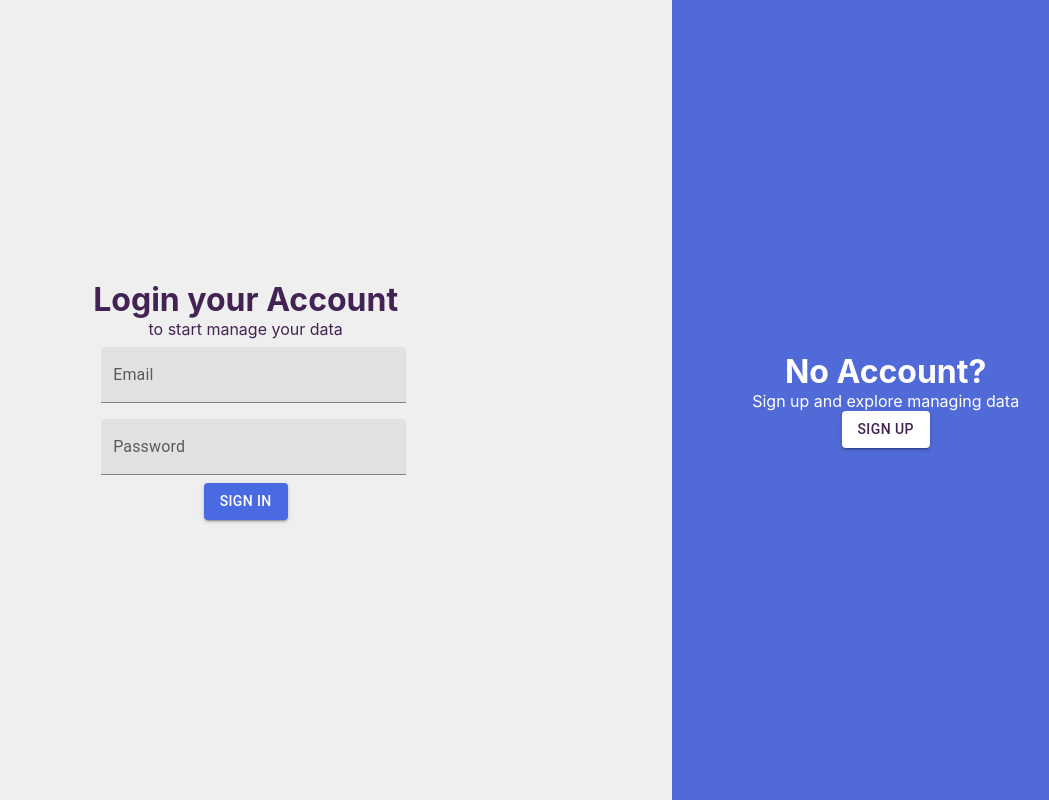
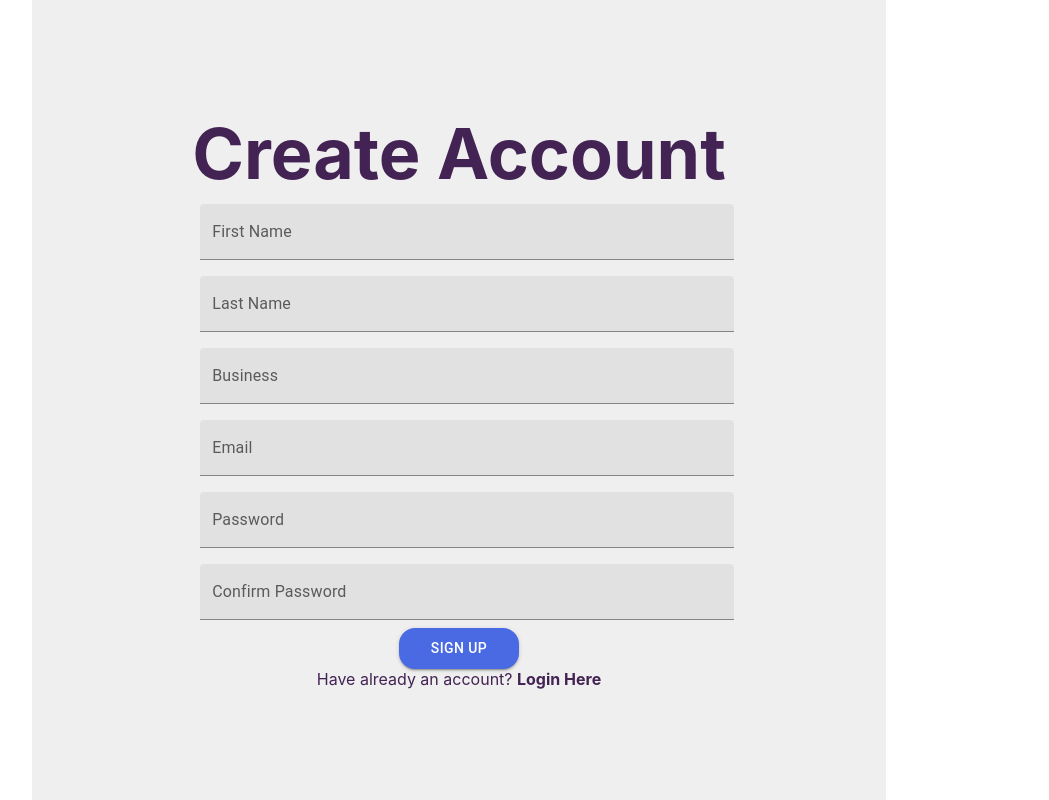
Before and after one commit to mdbandi123/servis, a React (Create React App) app in the folder FE/client-app/: page / in a window 1280 px wide. Shown: the whole page, without its empty margins (181-1230 px from the left). Built offline with nearby package versions, Linux system fonts and the light colour scheme.

Commit message:
edit button size & text size

```diff
--- a/FE/client-app/package.json
+++ b/FE/client-app/package.json
@@ -6,6 +6,7 @@
   "dependencies": {
     "@emotion/react": "^11.10.5",
     "@emotion/styled": "^11.10.5",
+    "@mui/icons-material": "^5.11.0",
     "@mui/material": "^5.11.5",
     "@testing-library/jest-dom": "^5.16.5",
     "@testing-library/react": "^13.4.0",
--- a/FE/client-app/src/App.js
+++ b/FE/client-app/src/App.js
@@ -5,8 +5,8 @@ import SignUp from './pages/signup/SignUp';
 function App(){
   return(
     <div>
-      <SignIn />
-      {/* <SignUp /> */}
+      {/* <SignIn /> */}
+      <SignUp />
     </div>
   )
 }
--- a/FE/client-app/src/pages/signup/SignUp.js
+++ b/FE/client-app/src/pages/signup/SignUp.js
@@ -11,11 +11,12 @@ const secondaryTxt = createTheme();
 const lightTxt = createTheme();
 
 secondaryTxt.typography.h1 = {
-    color: '#432353'
+    color: '#432353',
+    fontSize: 70
 };
 
 secondaryTxt.typography.body1 = {
-    color: '#432353'
+    color: '#432353',
 };
 
 lightTxt.typography.h1 = {
@@ -42,6 +43,11 @@ function SignUp() {
     }
     const containInfoBtn = {
         backgroundColor: '#4a6ae3',
+        borderRadius: 4,
+        pl: 4,
+        pr: 4,
+        pb: 1,
+        pt: 1
     }
     const inlineTxt = {
         display: 'inline'
```
Also changed, not shown: 1 other file (tests, documents, lock files or other folders).
